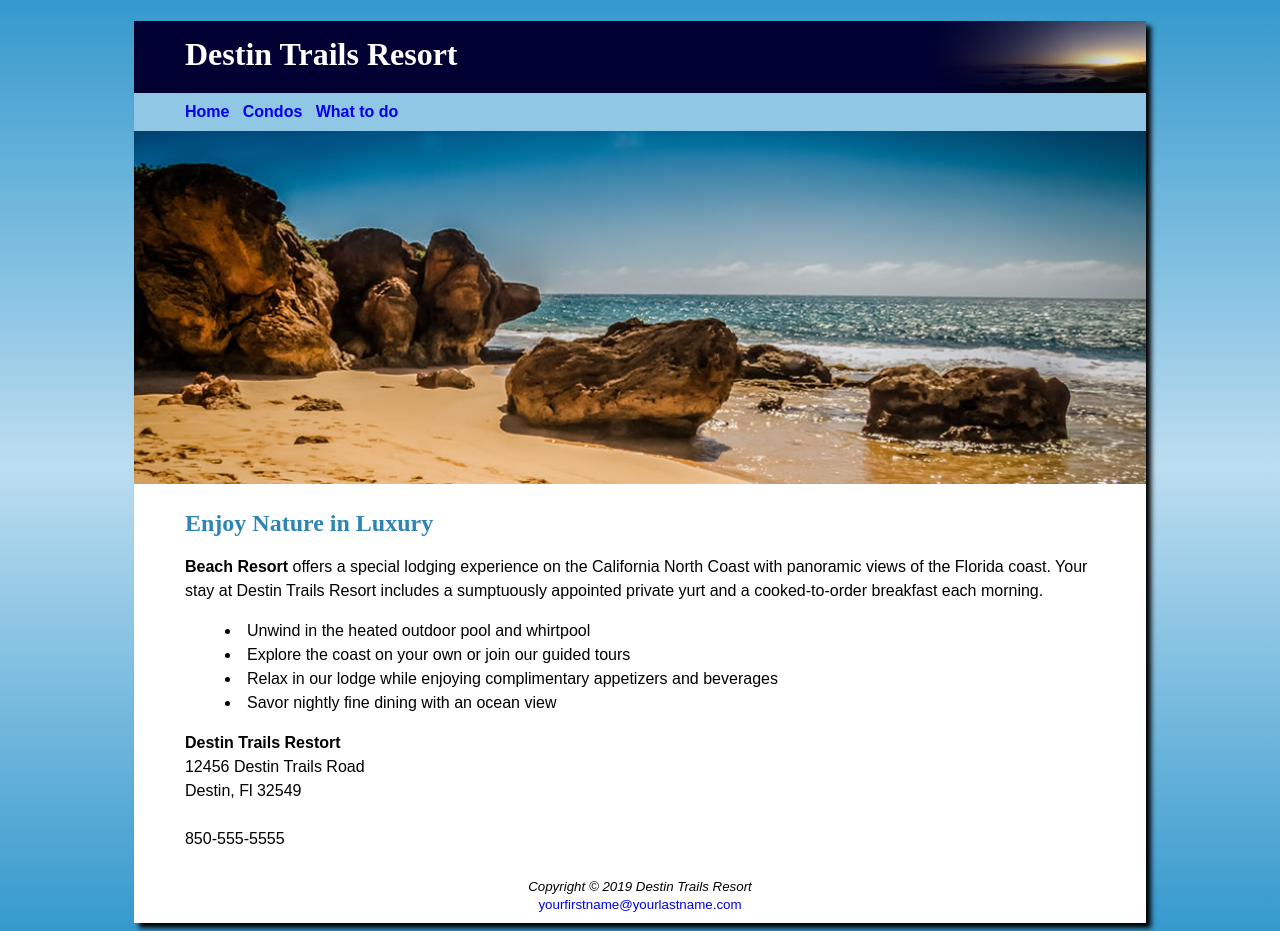
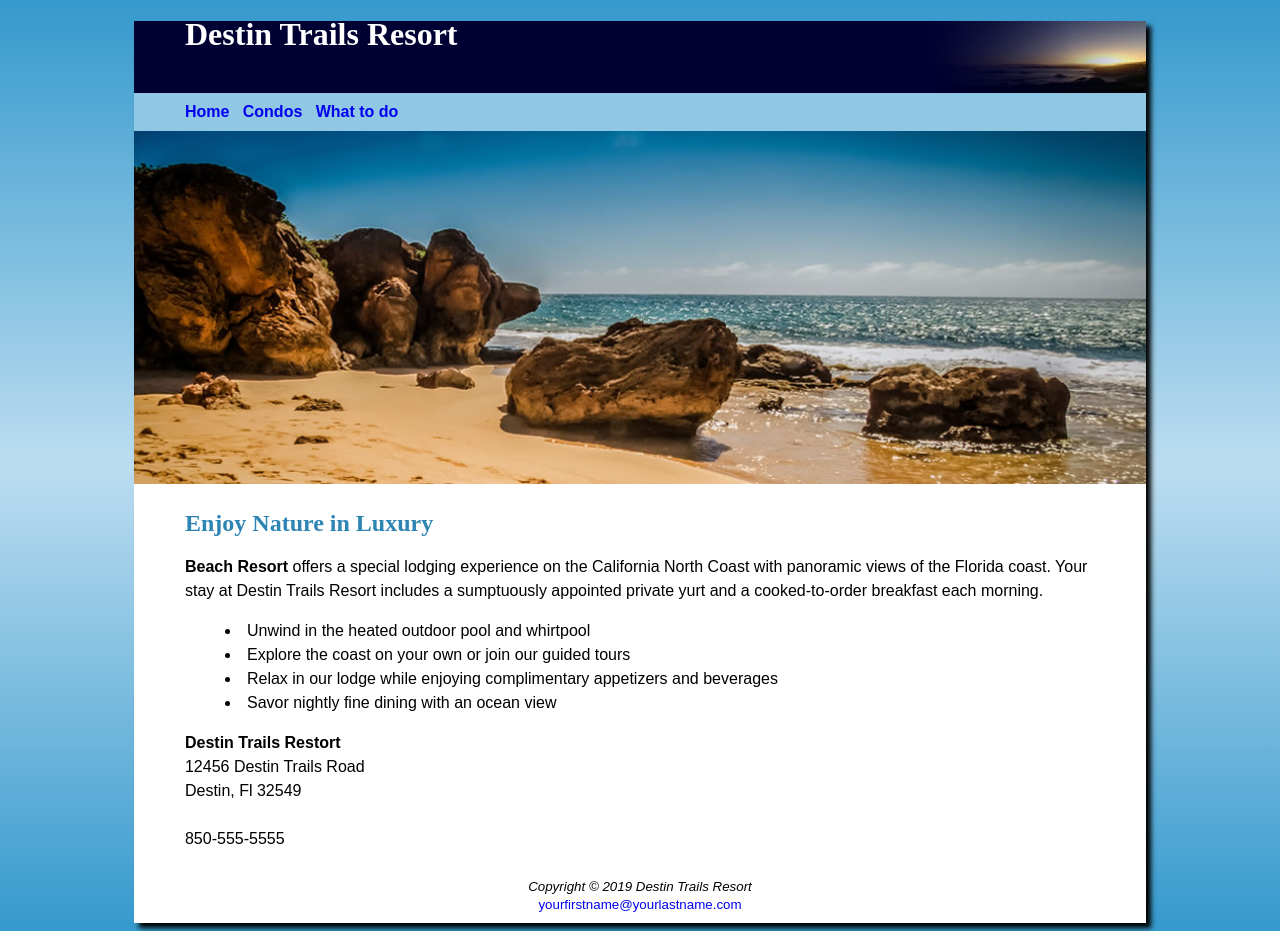
Before and after one commit to SpKorioth/Assignments, a PHP site: page /index.php in a window 1280 px wide. Run offline with PHP 8.4, Linux system fonts and the light colour scheme.

Commit message:
assignment 1

```diff
--- a/style1.css
+++ b/style1.css
@@ -40,7 +40,7 @@ header
 header h1
 {
 	position: relative;
-	top: 15px;
+	bottom: 5px;
 }
 
 nav
```
